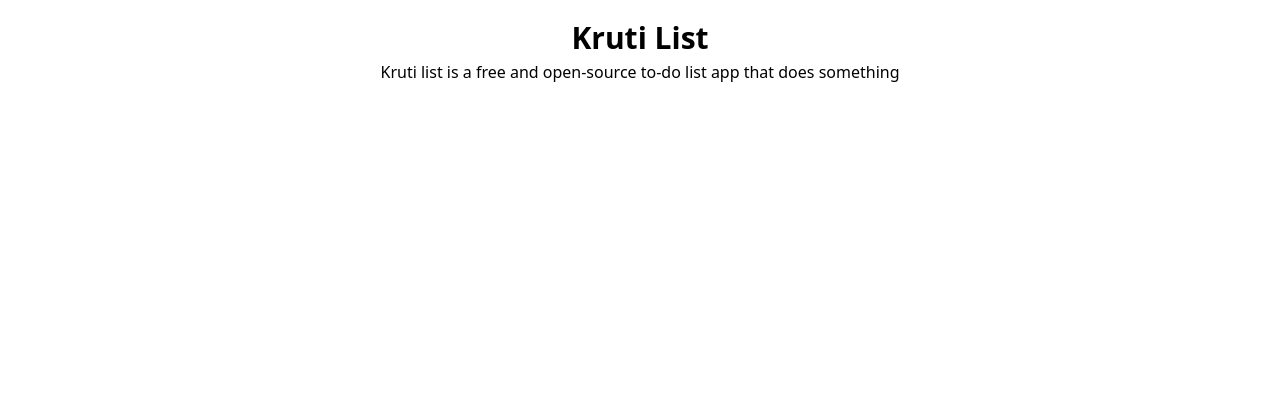
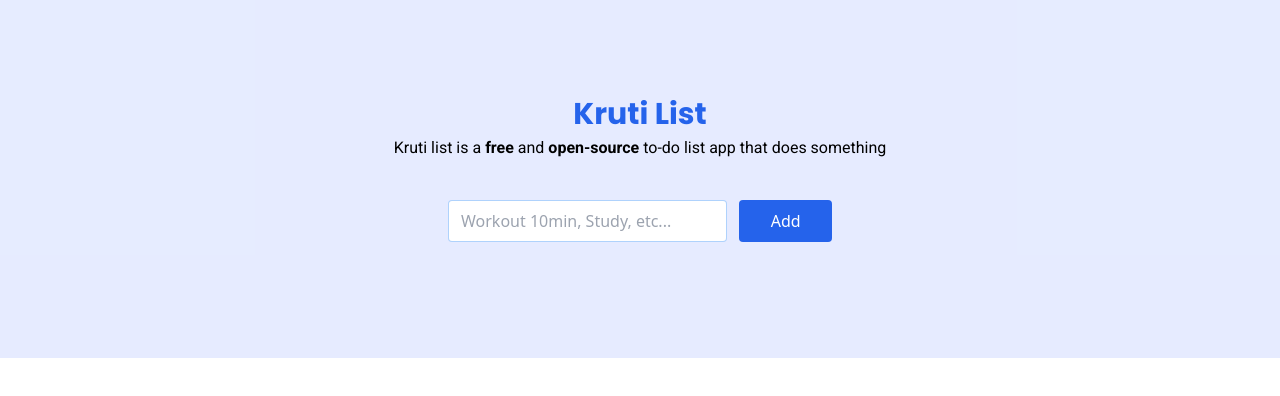
Before and after one commit to nomi-nonsz/kruti-list, a React (Create React App) app: page / in a window 1280 px wide. Shown: the top 396 px of the page. Built offline with nearby package versions, Linux system fonts and the light colour scheme.

Commit message:
just quick add list objects

```diff
--- a/src/App.js
+++ b/src/App.js
@@ -1,13 +1,18 @@
 import React from "react";
+import ToDo from "./assets/components/todo";
 import './assets/css/dist/output.css';
+import './assets/components/fonts/google-fonts.css'
 
 function App() {
   return <>
-    <main className="py-5">
+    <main className="bg-indigo-100 bg-opacity-80 py-24 px-20">
       <header className="text-center">
-        <h1 className="text-3xl font-bold">Kruti List</h1>
-        <p className="mt-1 mx-auto w-3/4">Kruti list is a free and open-source to-do list app that does something</p>
+        <h1 className="text-3xl font-poppins font-bold text-blue-600">Kruti List</h1>
+        <p className="mt-1 mx-auto font-roboto w-3/4">Kruti list is a <b className="">free</b> and <b className="">open-source</b> to-do list app that does something</p>
       </header>
+      <section className="mt-10">
+        <ToDo list={[]} />
+      </section>
     </main>
   </>
 }
--- /dev/null
+++ b/src/assets/components/fonts/google-fonts.css
@@ -0,0 +1,4 @@
+@import url('https://fonts.googleapis.com/css2?family=Poppins:wght@400;700&family=Roboto:wght@400;700&display=swap');
+
+.font-roboto { font-family: 'Roboto', sans-serif; }
+.font-poppins { font-family: 'Poppins', sans-serif; }
--- /dev/null
+++ b/src/assets/components/form/addList.jsx
@@ -0,0 +1,34 @@
+import React, { useState } from "react";
+
+function AddList(prop) {
+    let [item, setItem] = useState("");
+
+    const handleChange = (e) => {
+        setItem(e.target.value);
+    };
+
+    const handleSubmit = (e) => {
+        if (item != "") {
+            prop.onSubmit(item);
+            setItem("");
+        }
+        e.preventDefault();
+    };
+
+    return (
+        <form className="w-96 m-auto flex flex-row" onSubmit={handleSubmit}>
+            <input
+                className="basis-3/4 border border-blue-400 border-opacity-50 rounded px-3 py-2 me-3"
+                type="text"
+                name="list-name"
+                id=""
+                placeholder="Workout 10min, Study, etc..."
+                value={item}
+                onChange={handleChange}
+            />
+            <button type="submit" className="basis-1/4 rounded transition duration-300 text-white bg-blue-600 hover:bg-blue-500 py-2">Add</button>
+        </form>
+    );
+}
+
+export default AddList;
--- /dev/null
+++ b/src/assets/components/form/checkbox.jsx
@@ -0,0 +1,27 @@
+import react, { useState } from 'react';
+
+function Checkbox() {
+    const [cval, setVal] = useState(false);
+
+    const handleChange = e => setVal(e.target.value);
+
+    return <>
+        <label
+            htmlFor="tofo"
+            style={{width: "20px", height: "20px"}}
+            className="block border border-blue-500"
+        >
+
+        </label>
+        <input
+            type="checkbox"
+            name=""
+            id="tofo"
+            className="hidden"
+            onChange={handleChange}
+            value={cval}
+            />
+    </>
+}
+
+export default Checkbox;
--- /dev/null
+++ b/src/assets/components/list.jsx
@@ -0,0 +1,17 @@
+import React from "react";
+import Checkbox from "./form/checkbox";
+
+function Item(prop) {
+    let name = prop.name;
+
+    return <div className="p-4 border rounded border-blue-500 flex flex-row">
+        <div className="">
+            <Checkbox />
+        </div>
+        <div className="">
+            {name}
+        </div>
+    </div>
+}
+
+export default Item;
--- /dev/null
+++ b/src/assets/components/todo.jsx
@@ -0,0 +1,22 @@
+import React, { useEffect, useState } from "react";
+import AddList from "./form/addList";
+import Item from "./list";
+
+function ToDo(prop) {
+    let [list, setList] = useState(prop.list)
+
+    const addSubmit = (item) => {
+        setList([...list, item]);
+    };
+
+    return (
+        <div className="">
+            <AddList onSubmit={addSubmit} />
+            <ul className="mt-5">
+                {list.map((val, i) => <li key={i}><Item name={val} /></li>)}
+            </ul>
+        </div>
+    );
+}
+
+export default ToDo;
--- a/tailwind.config.js
+++ b/tailwind.config.js
@@ -1,6 +1,6 @@
 /** @type {import('tailwindcss').Config} */
 module.exports = {
-  content: ["./src/**/*.{html,js}"],
+  content: ["./src/**/*.{html,js,jsx}"],
   theme: {
     extend: {},
   },
```
Also changed, not shown: src/assets/css/dist/output.css.
